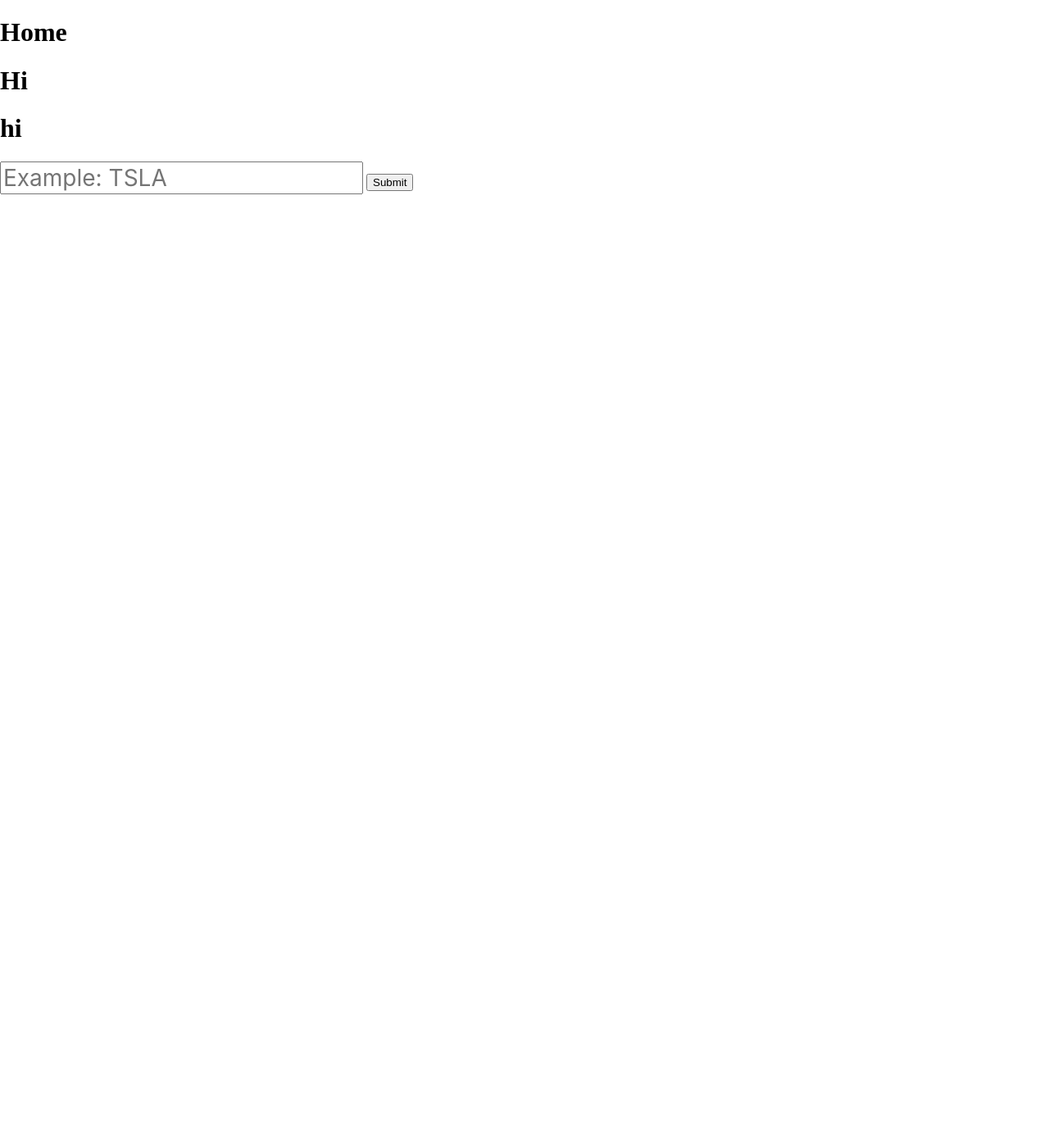
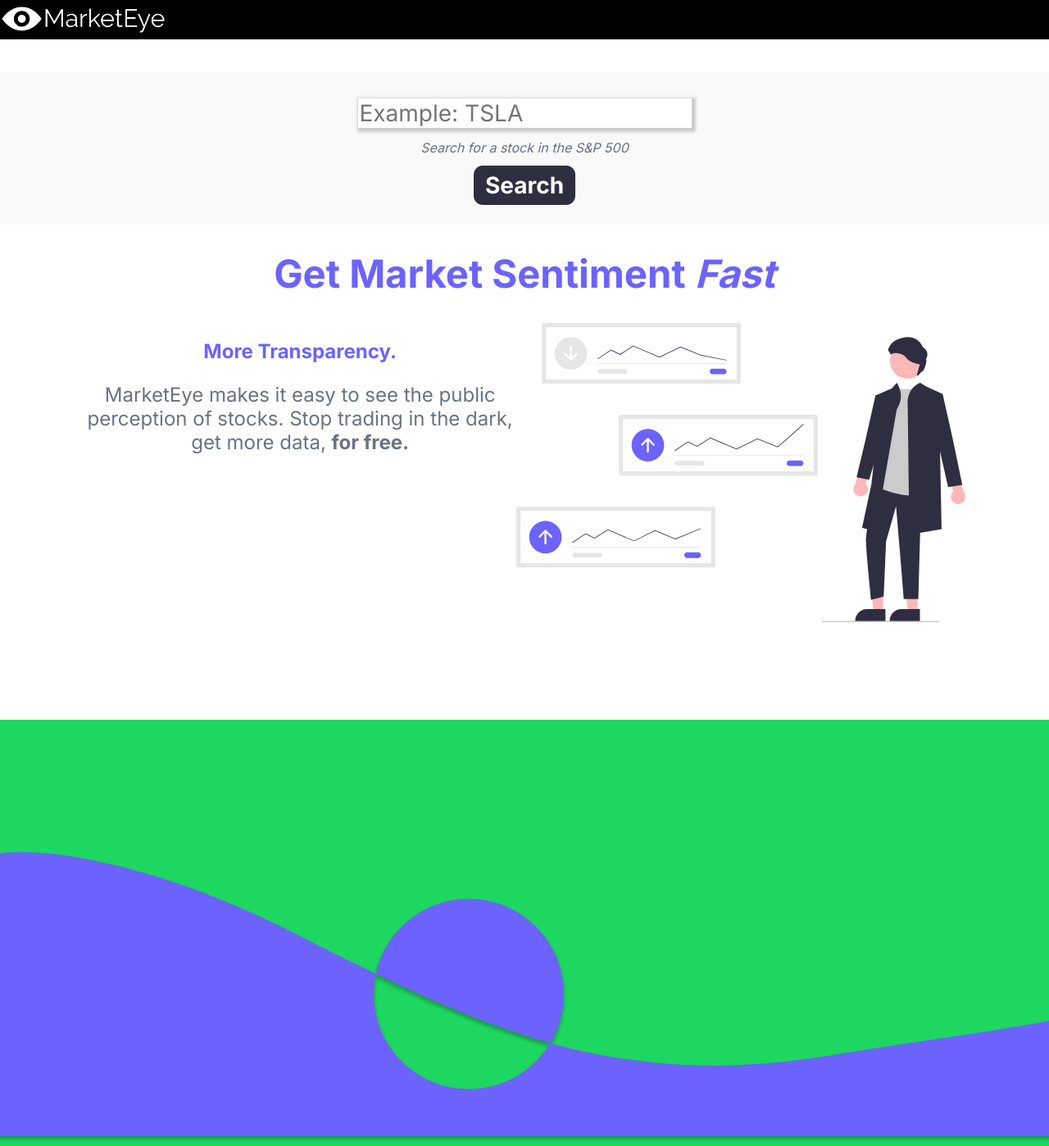
Before and after one commit to ViktorBash/MarketEye, a Django app: page / in a window 1280 px wide; the page is wider, and only the part inside the window is pictured. Shown: that part at 82% size. Before the commit the page ends 237 px from the top of that part, so only its background shows below. Run offline with Django 3.2, Linux system fonts and the light colour scheme; style sheets or scripts are compiled from the project's sources; parts of the project's set-up code (start-up, migrations or seed data) failed here and were passed over.

Commit message:
Created search bar part of landing page

```diff
--- a/static/main.scss
+++ b/static/main.scss
@@ -31,7 +31,7 @@ body {
     margin-top: 2.5em;
     background-color: #F9F9F9;
     padding-top: 2em;
-    padding-bottom: 2em;
+    padding-bottom: 1.5em;
 
 }
 
@@ -45,7 +45,13 @@ body {
     color: $primary-grey;
     font-family: "Inter", sans-serif;
     font-size: 1.75em;
-    margin-bottom: 0.2em;
+    margin-bottom: 0.5em;
+
+    // Drop Shadow
+    -moz-box-shadow:    2px 2px 3px 3px #ccc;
+    -webkit-box-shadow: 2px 2px 3px 3px #ccc;
+    box-shadow:         2px 2px 3px 3px #ccc;
+    border: none;
 
 }
 
@@ -57,7 +63,29 @@ body {
 }
 
 .form-button {
+    background-color: #2F2E41;
+    padding-top: .25em;
+    padding-bottom: .25em;
+    padding-right: .5em;
+    padding-left: .5em;
+    margin-top: 0.3em;
 
+    color: white;
+    font-family: "Inter", sans-serif;
+    font-size: 1.75em;
+    font-weight: 700;
+
+    border: none;
+    cursor: pointer;
+    border-radius: 0.4em;
+
+
+}
+
+.form-button:hover {
+    -moz-box-shadow:    2px 2px 3px 3px #ccc;
+    -webkit-box-shadow: 2px 2px 3px 3px #ccc;
+    box-shadow:         2px 2px 3px 3px #ccc;
 }
 
 .landing-title {
--- a/stocks/templates/base.html
+++ b/stocks/templates/base.html
@@ -8,14 +8,19 @@
   <meta name="description" content="Market Eye">
   <meta name="author" content="Viktor Basharkevich">
   {% load static %}
-  <link rel="stylesheet" type="text/css" href="{% static "main.scss" %}"/>
+  <link rel="stylesheet" type="text/css" href="{% static "main.css" %}" />
+  <link rel="preconnect" href="https://fonts.gstatic.com">
+  <link href="https://fonts.googleapis.com/css2?family=Inter:wght@400;700&display=swap" rel="stylesheet">
+
 
 
 </head>
-<body>
-<nav>
 
-</nav>
+<div class="nav-bar">
+<span></span><img src="{% static "assets/white_logo.png" %}"/>
+
+</div>
+
 
 {% block content %} {% endblock %}
 <body>
--- a/stocks/templates/home.html
+++ b/stocks/templates/home.html
@@ -1,15 +1,37 @@
 {% extends 'base.html' %}
 {% block content %}
-    <h1>Home </h1>
-    {% load static %}
-    <div class="test-class">
-        <h1>Hi</h1>
-        <h1>hi</h1>
+{% load static %}
 
-        <form action="" method="post">
-            {% csrf_token %}
-            {{ form }}
-            <input type="submit" value="Submit">
-        </form>
+<div class="form-container">
+    <form class="form-box" action="" method="post">
+        {% csrf_token %}
+        {{ form }}
+        <legend class="form-legend"><i>Search for a stock in the S&P 500</i></legend>
+        <input class="form-button" type="submit" value="Search">
+    </form>
+</div>
+
+<h1 class="landing-title">Get Market Sentiment <em>Fast</em></h1>
+
+<div class="grid-container">
+    <div class="left-text">
+        <h2 class="landing-subtitle">More Transparency.</h2>
+        <p class="landing-text">MarketEye makes it easy to see the public perception of stocks. Stop trading in the
+            dark,
+            get more data, <b>for
+                free.</b></p>
+        <!-- <button class="landing-button">
+            <p>See How</p>
+        </button> -->
     </div>
+    <div class="right-images">
+        <img class="landing-image" src="{% static "assets/vector_1.svg" %}" />
+    </div>
+</div>
+
+<div class="bottom-section">
+    <img class="flow-image" src="{% static "assets/wave.svg" %}" />
+</div>
+
+
 {% endblock %}
```
Also changed, not shown: stocks/templates/specific_stock.html (+7 -1 lines).
